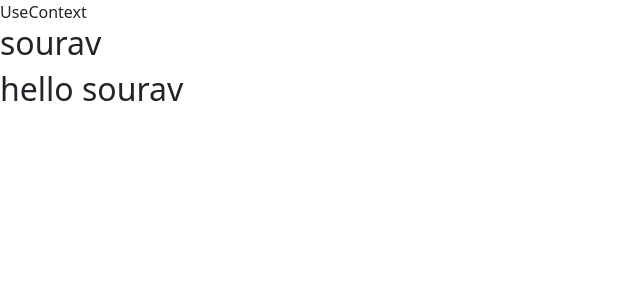
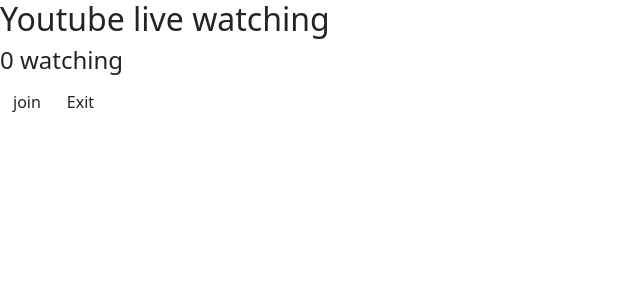
Before and after one commit to souravsambitbehera/shopper-template, a React (Create React App) app: page / in a window 1280 px wide. Shown: the top 300 px of the page, without its empty margins (0-640 px from the left). Built offline with nearby package versions, Linux system fonts and the light colour scheme.

Commit message:
use-reducer

```diff
--- /dev/null
+++ b/src/component/use-reducer/use-reducer-demo.js
@@ -0,0 +1,31 @@
+import React, { useReducer } from 'react'
+
+const initialState = {count:0};
+function reducer(state,action){
+    switch(action.type){
+        case "join":
+            return {count:state.count+1};
+        case "exit":
+            return {count:state.count-1};
+    }
+}
+
+const UseReducerDemo = () => {
+    const [state,dispatch] = useReducer(reducer,initialState);
+    function HandleJoinClick(){
+        dispatch({type:"join"})
+    }
+    function HandleExitClick(){
+        dispatch({type:"exit"})
+    }
+  return (
+    <div>
+        <h2>Youtube live watching</h2>
+        <h4>{state.count} watching</h4>
+        <button onClick={HandleJoinClick} className='btn'>join</button>
+        <button onClick={HandleExitClick} className='btn'>Exit</button>
+    </div>
+  )
+}
+
+export default UseReducerDemo
--- a/src/index.js
+++ b/src/index.js
@@ -8,6 +8,7 @@
 // import react cookie
 import {CookiesProvider} from 'react-cookie'
 import UseContext from './component/use-context/use-context';
+import UseReducerDemo from './component/use-reducer/use-reducer-demo';
 
 const root = ReactDOM.createRoot(document.getElementById('root'));
 root.render(
@@ -15,7 +16,7 @@
     {/* <App /> */}
     {/* Must use cookiesProvider  */}
     <CookiesProvider>
-    <UseContext/>
+    <UseReducerDemo/>
     </CookiesProvider>
   </React.StrictMode>
 );
```
